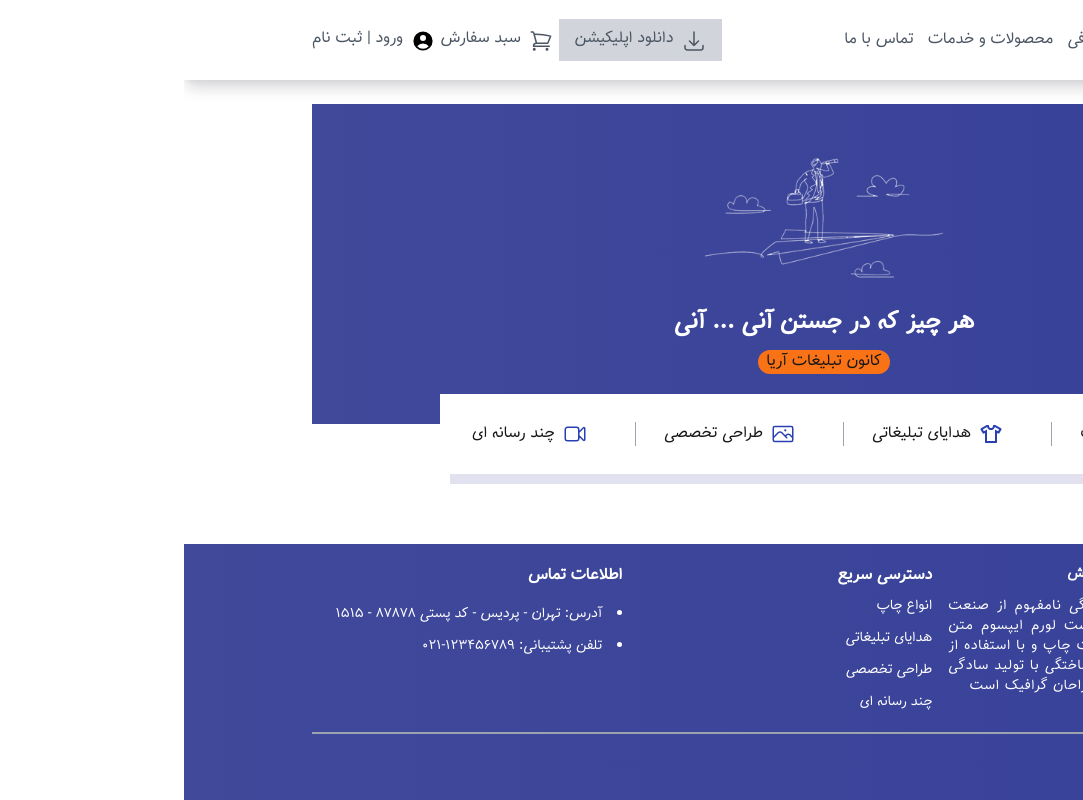
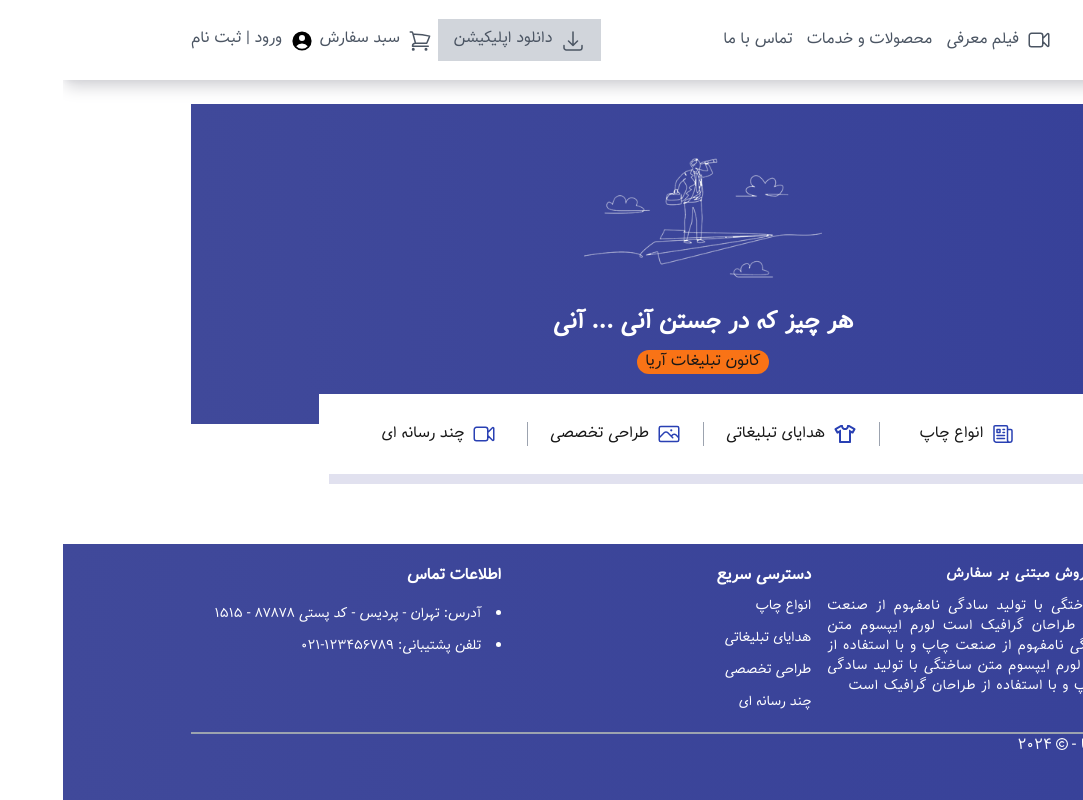
Before and after one commit to Ali-Primer/color-selector, a Next.js app: page / in a window 1280 px wide. Shown: the whole page, without its empty margins (197-1280 px from the left). Built offline with nearby package versions, Linux system fonts and the light colour scheme.

Commit message:
header done

```diff
--- a/app/components/global/Tools.tsx
+++ b/app/components/global/Tools.tsx
@@ -1,15 +1,15 @@
 export function Tools() {
   return (
     <>
-      <div className="flex justify-center mt-[-30px]">
+      <div className="flex justify-center lg:mt-[-30px] mt-[-360px]">
         <div
-          className="bg-white w-3/5 h-20 flex justify-center space-x-1"
+          className="bg-white w-11/12 lg:w-3/5 h-20 flex justify-center space-x-1"
           style={{
             boxShadow: "10px 10px 0px 0px rgba(213,213,233,0.7)",
           }}
         >
           <div className="w-11/12 h-full flex justify-between items-center">
-            <div className="flex border-l border-gray-400 pl-7">
+            <div className="lg:flex lg:w-1/4 lg:flex-row border-l border-gray-400 flex flex-col items-center justify-center">
               <svg
                 xmlns="http://www.w3.org/2000/svg"
                 fill="none"
@@ -25,10 +25,10 @@
                 />
               </svg>
 
-              <p>انواع چاپ</p>
+              <p className="text-nowrap text-xs lg:text-base">انواع چاپ</p>
             </div>
 
-            <div className="flex border-l border-gray-400 pl-7">
+            <div className="lg:flex lg:w-1/4 lg:flex-row border-l border-gray-400 flex flex-col items-center justify-center">
               <svg
                 xmlns="http://www.w3.org/2000/svg"
                 height="24px"
@@ -39,10 +39,10 @@
               >
                 <path d="m240-522-40 22q-14 8-30 4t-24-18L66-654q-8-14-4-30t18-24l230-132h70q9 0 14.5 5.5T400-820v20q0 33 23.5 56.5T480-720q33 0 56.5-23.5T560-800v-20q0-9 5.5-14.5T580-840h70l230 132q14 8 18 24t-4 30l-80 140q-8 14-23.5 17.5T760-501l-40-20v361q0 17-11.5 28.5T680-120H280q-17 0-28.5-11.5T240-160v-362Zm80-134v456h320v-456l124 68 42-70-172-100q-15 51-56.5 84.5T480-640q-56 0-97.5-33.5T326-758L154-658l42 70 124-68Zm160 177Z" />
               </svg>
-              <p>هدایای تبلیغاتی</p>
+              <p className="text-nowrap text-xs lg:text-base">هدایای تبلیغاتی</p>
             </div>
 
-            <div className="flex border-l border-gray-400 pl-7">
+            <div className="lg:flex lg:w-1/4 lg:flex-row border-l border-gray-400 flex flex-col items-center justify-center">
               <svg
                 xmlns="http://www.w3.org/2000/svg"
                 fill="none"
@@ -58,10 +58,10 @@
                 />
               </svg>
 
-              <p>طراحی تخصصی</p>
+              <p className="text-nowrap text-xs lg:text-base">طراحی تخصصی</p>
             </div>
 
-            <div className="flex">
+            <div className="lg:flex lg:w-1/4 lg:flex-row flex flex-col items-center justify-center">
               <svg
                 xmlns="http://www.w3.org/2000/svg"
                 fill="none"
@@ -77,7 +77,7 @@
                 />
               </svg>
 
-              <p>چند رسانه ای</p>
+              <p className="text-nowrap text-xs lg:text-base">چند رسانه ای</p>
             </div>
           </div>
         </div>
```
